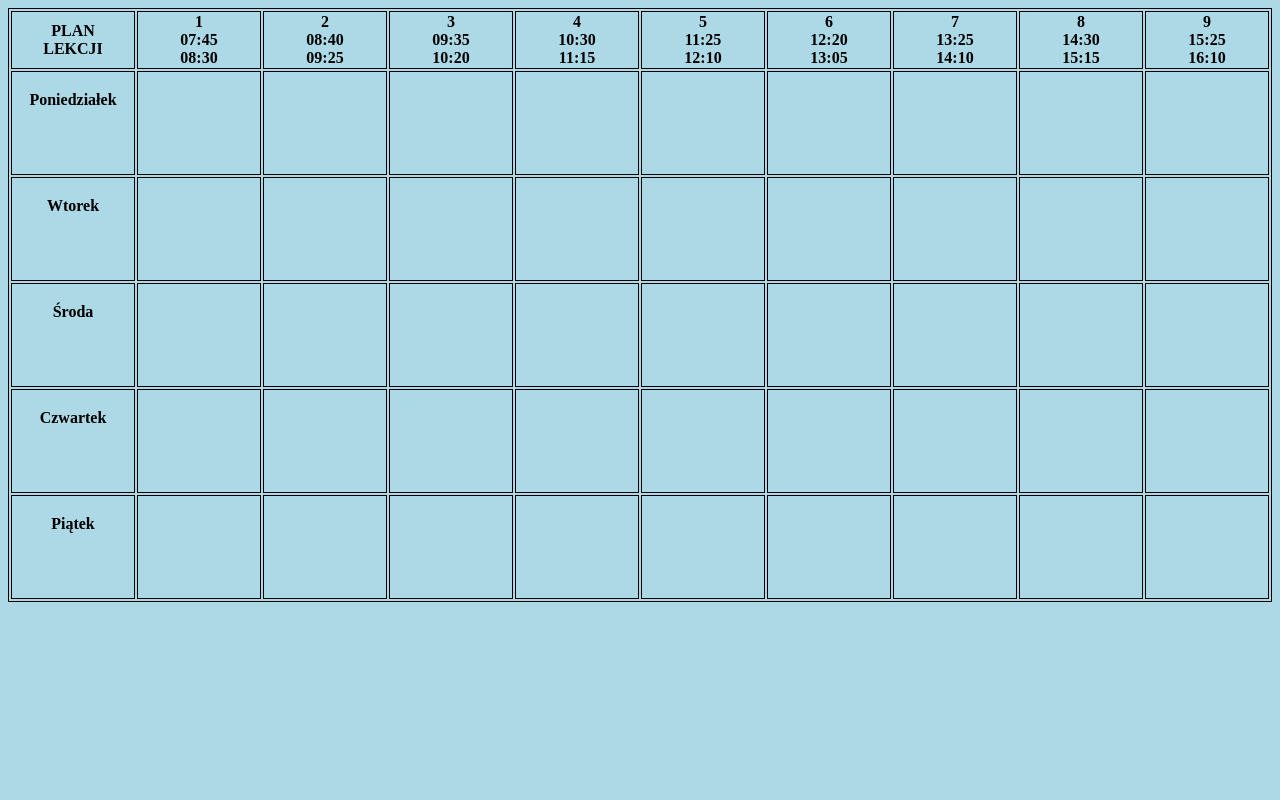
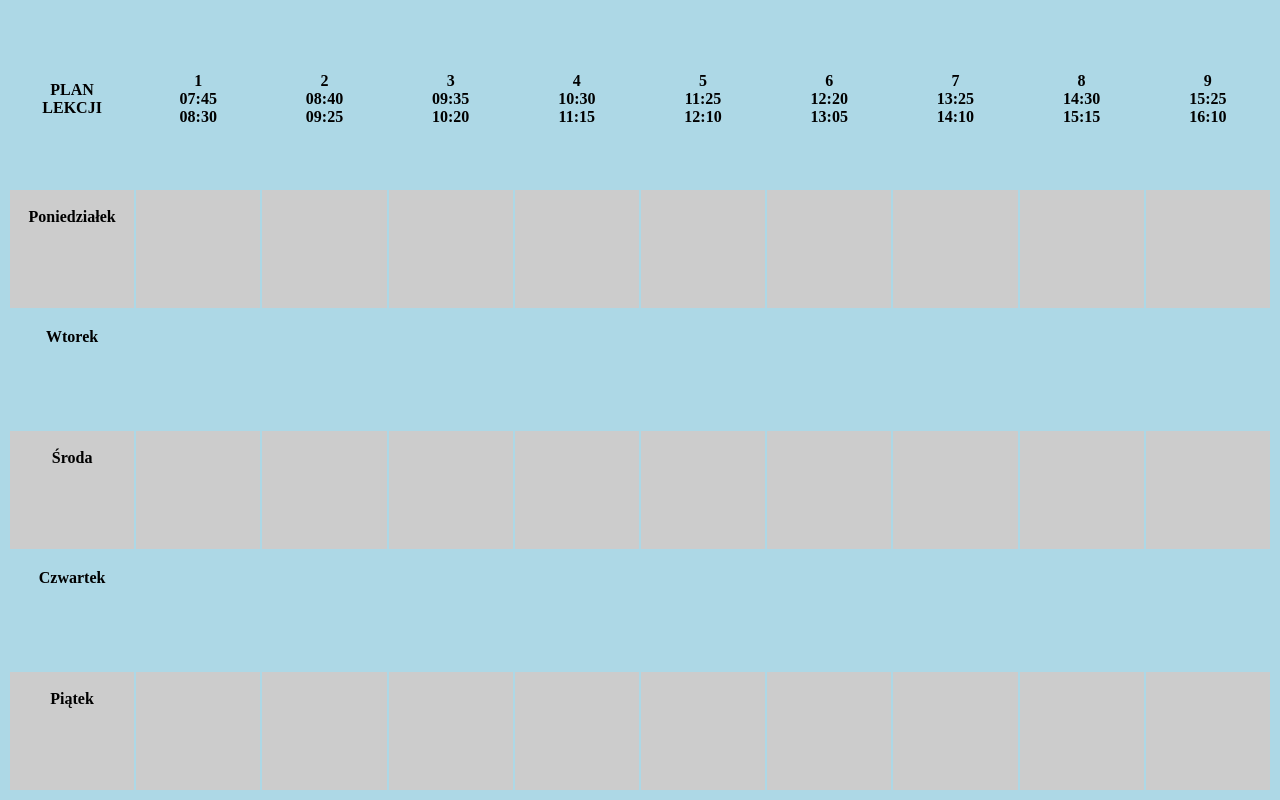
Before and after one commit to asdfMaciej/zupki, a Django app: a page that uses templates/zupki/tabelka.html in a window 1280 px wide. Run offline with Django 3.2, Linux system fonts and the light colour scheme; data comes from the database, SQL or seed files in the repository; lists and menus that the app fills with data are empty.

Commit message:
Styling changes etc

```diff
--- a/chinskie/dbhandler.py
+++ b/chinskie/dbhandler.py
@@ -3,6 +3,11 @@ import re
 
 def sanitize(_str): return re.sub('[^a-zA-Z0-9ążźćłńóśĄŻŹĆŁŃÓŚ \n\.]', '', _str)
 
+def cCol(my_hex):
+    r, g, b = tuple(int(my_hex.lstrip('#')[i:i + 2], 16) for i in (0, 2, 4))
+    a = 1 - float((0.299 * r + 0.587 * g + 0.114 * b) / 255);
+    return '#000000' if a < 0.5 else '#FFFFFF'
+    #return '#'+''.join(comp)
 
 def essential_to_dict(tple):
     def ar_to_dzn(ar):
@@ -22,7 +27,7 @@ def essential_to_dict(tple):
     for lsn in tple:
         dzn = ar_to_dzn(lsn)
         prd = int(lsn[8])
-        retdict[dzn][prd] = lsn
+        retdict[dzn][prd].append(lsn)
 
     return retdict
 
@@ -31,10 +36,20 @@ def actually_screw_django(dct):
     n = 0
     for key, value in dct.items():
         dictstoocomplicated.append([key])
-        for key, value in value.items():
+        for key, val in value.items():
             str_val = ""
-            if value:
-                str_val = '<i>'+value[0]+'<br/>'+value[1]+'<br/></i><b>'+value[11]+'</b><br/>'+value[2]+'<br/>'
+            if val:
+                use_table = len(val) > 1
+                #if use_table:
+                str_val = '<table class="in" bgcolor="'+val[0][12]+'"style="width: 100%;display: block;color:'+cCol(val[0][12])+';">'
+                for value in val:
+                    #if use_table:
+                    str_val += '<tr class="in"><td class="in">'
+                    str_val += '<i>'+value[0]+'<br/>'+value[1]+'<br/></i><b>'+value[11]+'</b><br/>'+value[2]+'<br/>'
+                    #if use_table:
+                    str_val += '</td></tr>'
+                #if use_table:
+                str_val += '</table>'
             dictstoocomplicated[n].append(str_val)
         n += 1
     return dictstoocomplicated
@@ -54,7 +69,7 @@ def get_essential(parameter, _str):
         essential_to_dict(
             get_query(
                 'SELECT class, classroom, teacher, d_monday, d_tuesday, d_wednesday, d_thursday, d_friday, period,' +
-                'period_end, period_start, subject from jednostki_lekcyjne WHERE ' +
+                'period_end, period_start, subject, subject_color from jednostki_lekcyjne WHERE ' +
                 sanitize(parameter) + '="' + sanitize(_str) + '";'
             )
         )
--- a/static/css/stylesheet.css
+++ b/static/css/stylesheet.css
@@ -3,16 +3,32 @@ body {
 }
 
 td, th {
-    height: 20%;
     width: 8%;
     vertical-align: middle;
-    border: 1px solid black;
     text-align: center;
+    padding: 0;
 }
 div.tabelka {
-    min-height: 100px;
+    height: 100%;
+    width: 100%;
+    position: relative;
 }
 table {
     width: 100%;
+    height: 100%;
+}
+table.in {
     border: 1px solid black;
 }
+td.in {
+
+}
+tr.in {
+    padding: 0px;
+}
+tr {
+    border-bottom: 1px solid black;
+}
+table tr:not(.in):nth-child(even) {
+    background: #ccc;
+}
```
